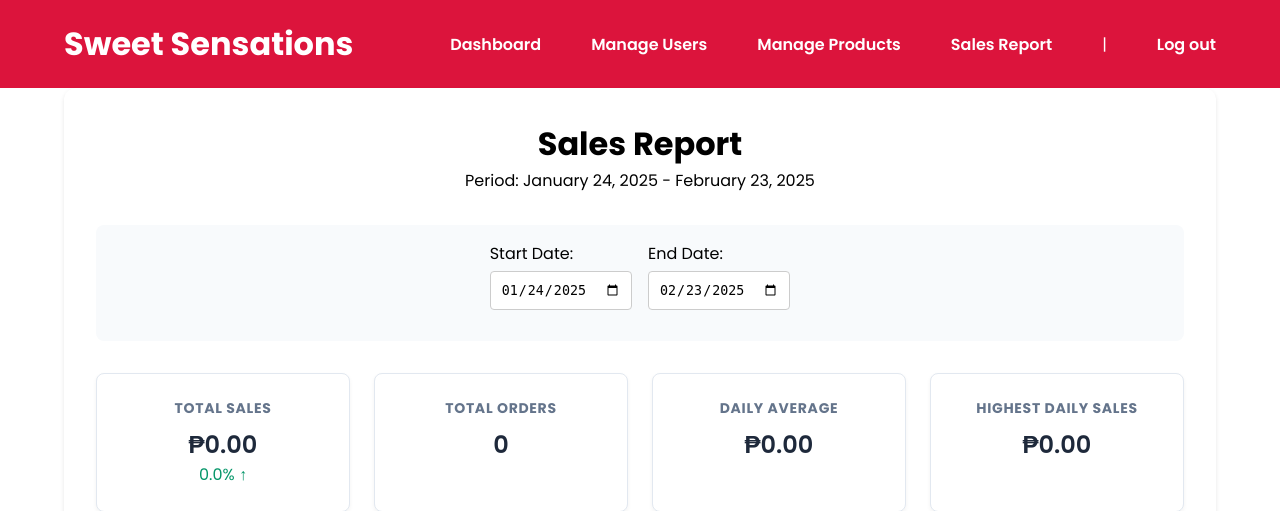
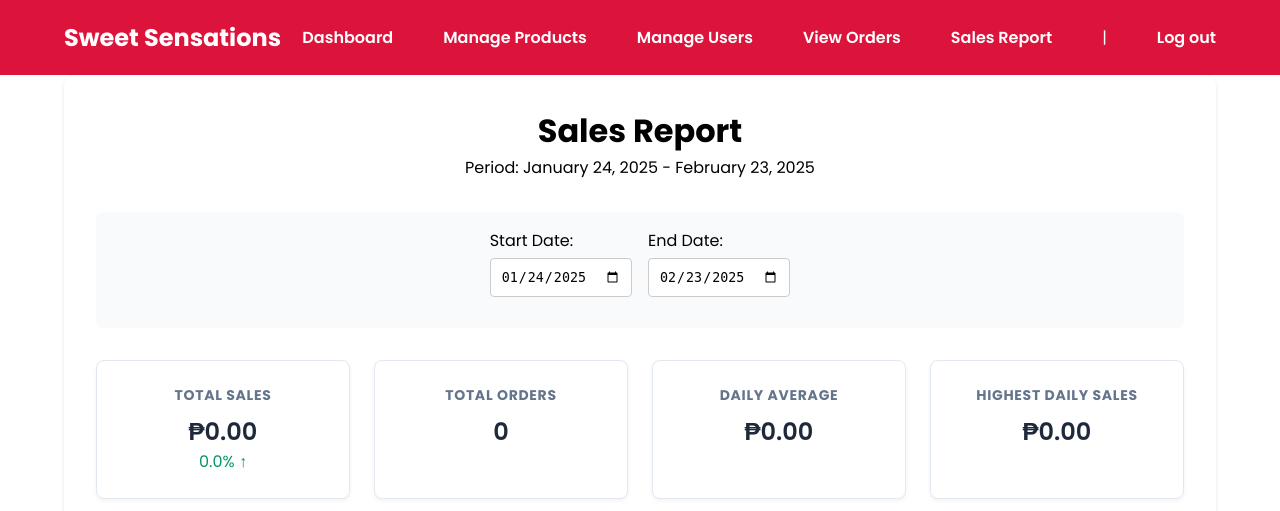
Before and after one commit to DarwinMelaya/Sweet_Sensation, a PHP site: page /pages/sales_report.php in a window 1280 px wide. Shown: the top 511 px of the page. Run offline with PHP 8.4, Linux system fonts and the light colour scheme; the visitor is signed in with stand-in values (Sample User, id 1); data comes from the database, SQL or seed files in the repository; data that the repository does not hold is empty.

Commit message:
Make the Navbar all same

```diff
--- a/pages/sales_report.php
+++ b/pages/sales_report.php
@@ -105,6 +105,39 @@ if ($summary['previous_period_total'] > 0) {
     <link rel="stylesheet" href="../assets/css/style.css">
     <link rel="stylesheet" href="../assets/css/admin.css">
     <style>
+        header {
+            background-color: #DC143C;
+            padding: 20px 0;
+        }
+
+        header .container {
+            display: flex;
+            justify-content: space-between;
+            align-items: center;
+        }
+
+        header .logo {
+            color: #FFFFFF;
+            font-size: 24px;
+        }
+
+        header nav ul {
+            display: flex;
+            gap: 20px;
+            list-style-type: none;
+        }
+
+        header nav ul a {
+            color: #FFFFFF;
+            text-decoration: none;
+            font-weight: 600;
+        }
+
+        header nav ul a:hover {
+            text-decoration: underline;
+            text-underline-offset: 5px;
+        }
+
         .report-container {
             padding: 2rem;
             background: #fff;
@@ -213,10 +246,11 @@ if ($summary['previous_period_total'] > 0) {
             <h1 class="logo">Sweet Sensations</h1>
             <nav>
                 <ul>
-                    <li><a href="../pages/admin_dashboard.php">Dashboard</a></li>
-                    <li><a href="../pages/manage_users.php">Manage Users</a></li>
-                    <li><a href="../pages/manage_products.php">Manage Products</a></li>
-                    <li><a href="../pages/sales_report.php">Sales Report</a></li>
+                    <li><a href="admin_dashboard.php">Dashboard</a></li>
+                    <li><a href="manage_products.php">Manage Products</a></li>
+                    <li><a href="manage_users.php">Manage Users</a></li>
+                    <li><a href="view_orders.php">View Orders</a></li>
+                    <li><a href="sales_report.php" class="active">Sales Report</a></li>
                     <span style="color: white;">|</span>
                     <li><a href="../includes/logout.php">Log out</a></li>
                 </ul>
```
Also changed, not shown: pages/admin_dashboard.php (+7 -1 lines), pages/manage_products.php (+24 -11 lines), pages/view_orders.php (+26 -11 lines).
